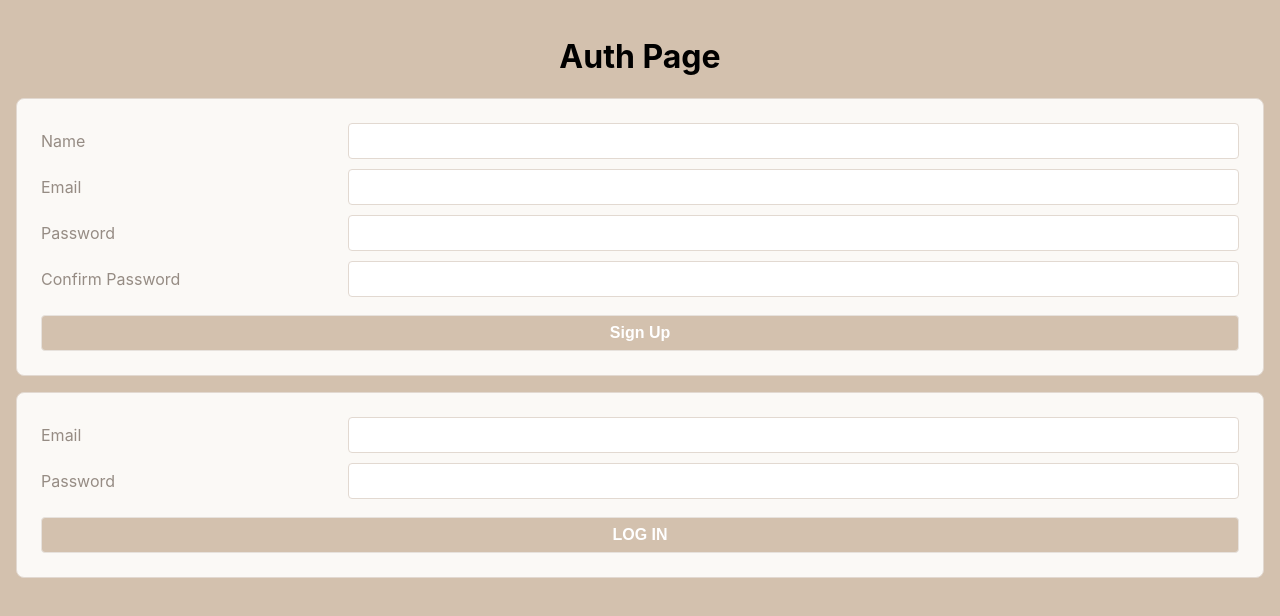
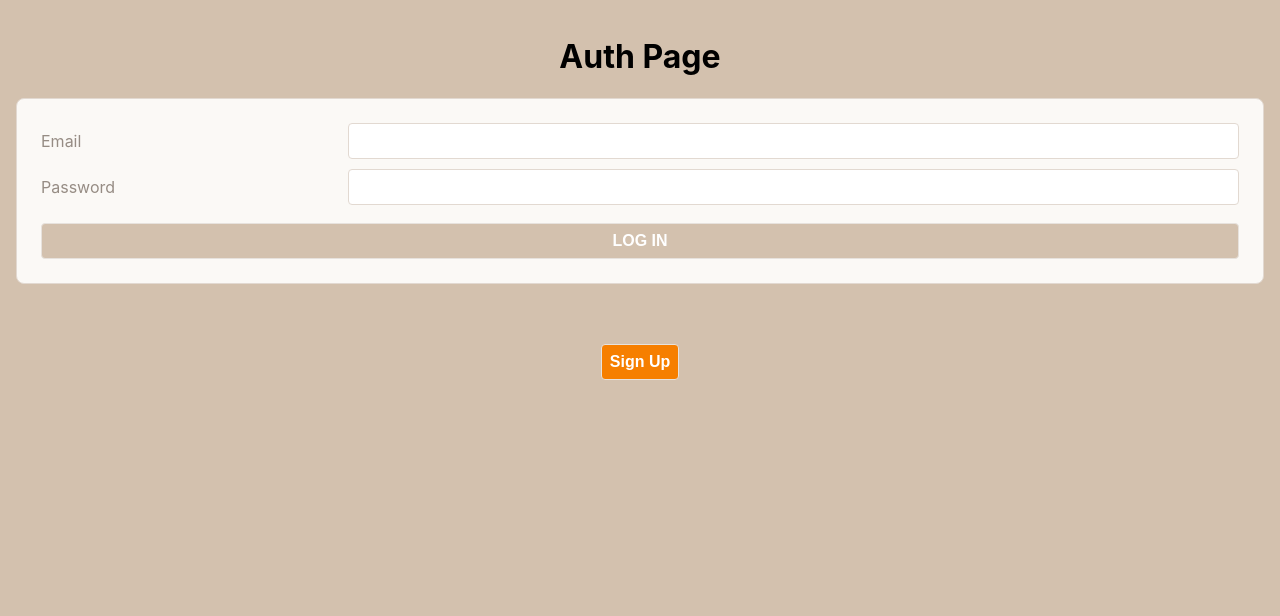
Before and after one commit to riyad-i/mern-infra, a React (Create React App) app: page / in a window 1280 px wide. Shown: the top 616 px of the page. Built offline with nearby package versions, Linux system fonts and the light colour scheme.

Commit message:
local state for switching between signup or loginform rendering

```diff
--- a/src/pages/AuthPage.js
+++ b/src/pages/AuthPage.js
@@ -1,12 +1,23 @@
 import SignUpForm from "../components/SignUpForm/SignUpForm"
 import LoginForm from "../components/LoginForm/LoginForm"
 
+import { useState } from "react"
+
 function AuthPage({setUser}){
+    const [showLogin, setShowLogin] = useState(true)
     return(
         <div>
             <h1>Auth Page</h1>
-            <SignUpForm setUser={setUser}/>
-            <LoginForm setUser={setUser}/>
+
+            {
+                showLogin ? (
+                    <LoginForm setUser={setUser}/>
+                ): (
+                    <SignUpForm setUser={setUser}/>
+                )
+            }
+            <button onClick={() => setShowLogin(!showLogin)}>{showLogin ? 'Sign Up' : 'Log In'}</button>
+
         </div>
     )
 }
```
